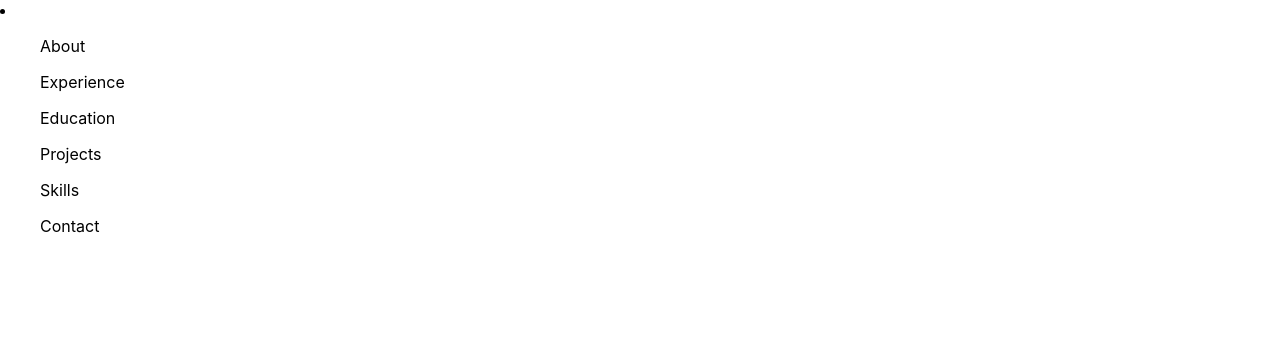
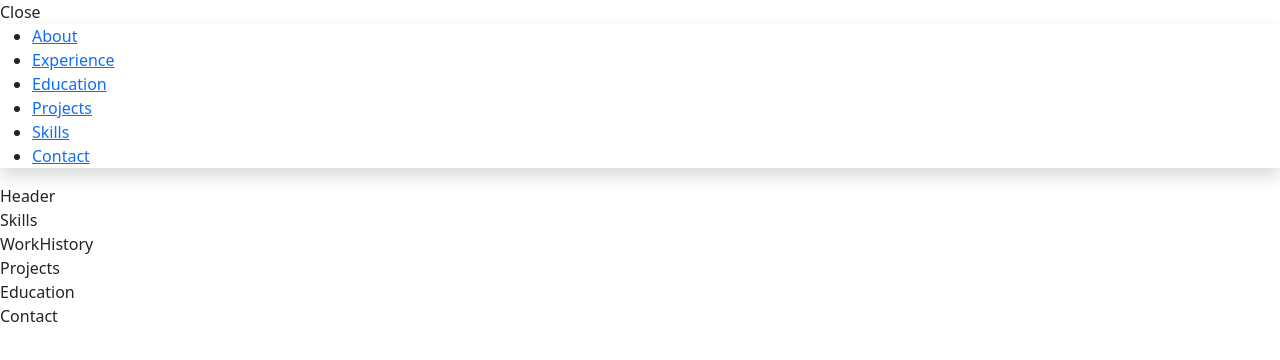
Before and after one commit to dgreen19/portfolio-project, a React (Create React App) app: page / in a window 1280 px wide. Shown: the top 360 px of the page. Built offline with nearby package versions, Linux system fonts and the light colour scheme.

Commit message:
Added basic components and setup basic layout. Removed bootstrap and Sass packages, added Bootstrap CDN.

```diff
--- a/package.json
+++ b/package.json
@@ -3,12 +3,18 @@
   "version": "0.1.0",
   "private": true,
   "dependencies": {
+    "@reduxjs/toolkit": "^1.8.5",
     "@testing-library/jest-dom": "^5.16.5",
     "@testing-library/react": "^13.4.0",
     "@testing-library/user-event": "^13.5.0",
+    "bootstrap": "^5.2.1",
     "react": "^18.2.0",
     "react-dom": "^18.2.0",
+    "react-icons": "^4.4.0",
+    "react-redux": "^8.0.2",
+    "react-router-dom": "^6.4.0",
     "react-scripts": "5.0.1",
+    "styled-components": "^5.3.5",
     "web-vitals": "^2.1.4"
   },
   "scripts": {
--- a/public/index.html
+++ b/public/index.html
@@ -3,6 +3,9 @@
   <head>
     <meta charset="utf-8" />
     <link rel="icon" href="%PUBLIC_URL%/favicon.ico" />
+    <!-- CSS only -->
+    <link href="https://cdn.jsdelivr.net/npm/bootstrap@5.2.1/dist/css/bootstrap.min.css" rel="stylesheet"
+      integrity="sha384-iYQeCzEYFbKjA/T2uDLTpkwGzCiq6soy8tYaI1GyVh/UjpbCx/TYkiZhlZB6+fzT" crossorigin="anonymous">
     <meta name="viewport" content="width=device-width, initial-scale=1" />
     <meta name="theme-color" content="#000000" />
     <meta
@@ -39,5 +42,8 @@
       To begin the development, run `npm start` or `yarn start`.
       To create a production bundle, use `npm run build` or `yarn build`.
     -->
+    <!-- JavaScript Bundle with Popper -->
+    <script src="https://cdn.jsdelivr.net/npm/bootstrap@5.2.1/dist/js/bootstrap.bundle.min.js"
+      integrity="sha384-u1OknCvxWvY5kfmNBILK2hRnQC3Pr17a+RTT6rIHI7NnikvbZlHgTPOOmMi466C8" crossorigin="anonymous"></script>
   </body>
 </html>
--- a/src/App.jsx
+++ b/src/App.jsx
@@ -1,11 +1,28 @@
 import React from 'react'
+import Header from './components/Header'
 import NavBar from './components/NavBar'
+import Projects from './components/Projects'
+import Skills from './components/Skills'
+import WorkHistory from './components/WorkHistory'
+import LightDark from './components/LightDark'
+import Education from './components/Education'
+import Contact from './components/Contact'
 
 
 export default function App() {
   return (
-    <div>
-      <NavBar></NavBar>
-    </div>
-  )
+		<div>
+			<NavBar>
+				<div>
+					<LightDark></LightDark>
+				</div>
+			</NavBar>
+			<Header></Header>
+			<Skills></Skills>
+			<WorkHistory></WorkHistory>
+			<Projects></Projects>
+			<Education></Education>
+			<Contact></Contact>
+		</div>
+	);
 }
--- /dev/null
+++ b/src/components/Contact.jsx
@@ -0,0 +1,7 @@
+import React from 'react'
+
+export default function Contact() {
+  return (
+    <div>Contact</div>
+  )
+}
--- /dev/null
+++ b/src/components/Education.jsx
@@ -0,0 +1,7 @@
+import React from 'react'
+
+export default function Education() {
+  return (
+    <div>Education</div>
+  )
+}
--- /dev/null
+++ b/src/components/Header.jsx
@@ -0,0 +1,7 @@
+import React from 'react'
+
+export default function Header() {
+  return (
+    <div>Header</div>
+  )
+}
--- /dev/null
+++ b/src/components/LightDark.jsx
@@ -0,0 +1,12 @@
+import React from 'react'
+import styled from 'styled-components'
+
+export default function LightDark() {
+  return (
+    <Container>LightDark</Container>
+  )
+}
+
+const Container = styled.div`
+
+`
--- a/src/components/NavBar.jsx
+++ b/src/components/NavBar.jsx
@@ -1,28 +1,32 @@
 import React from 'react'
+import "bootstrap/dist/css/bootstrap.min.css";
 
 export default function NavBar() {
   return (
-      <div>
-          <li>
-              <ul>
-                About
-              </ul>
-              <ul>
-                  Experience
-              </ul>
-              <ul>
-                  Education
-              </ul>
-              <ul>
-                  Projects
-              </ul>
-              <ul>
-                  Skills
-              </ul>
-              <ul>
-                  Contact
-              </ul>
-          </li>
-      </div>
-  )
+		<header>
+			<div id="mobile-menu-close">
+				<span>Close</span> <i class="fa fa-times" aria-hidden="true"></i>
+			</div>
+			<ul id="menu" class="shadow">
+				<li>
+					<a href="#about">About</a>
+				</li>
+				<li>
+					<a href="#experience">Experience</a>
+				</li>
+				<li>
+					<a href="#education">Education</a>
+				</li>
+				<li>
+					<a href="#projects">Projects</a>
+				</li>
+				<li>
+					<a href="#skills">Skills</a>
+				</li>
+				<li>
+					<a href="#contact">Contact</a>
+				</li>
+			</ul>
+		</header>
+	);
 }
--- /dev/null
+++ b/src/components/Projects.jsx
@@ -0,0 +1,7 @@
+import React from 'react'
+
+export default function Projects() {
+  return (
+    <div>Projects</div>
+  )
+}
--- /dev/null
+++ b/src/components/Skills.jsx
@@ -0,0 +1,7 @@
+import React from 'react'
+
+export default function Skills() {
+  return (
+    <div>Skills</div>
+  )
+}
--- /dev/null
+++ b/src/components/WorkHistory.jsx
@@ -0,0 +1,7 @@
+import React from 'react'
+
+export default function WorkHistory() {
+  return (
+    <div>WorkHistory</div>
+  )
+}
```
Also changed, not shown: src/components/AboutMe.jsx (added, +7 -0 lines), 1 other file (tests, documents, lock files or other folders).
